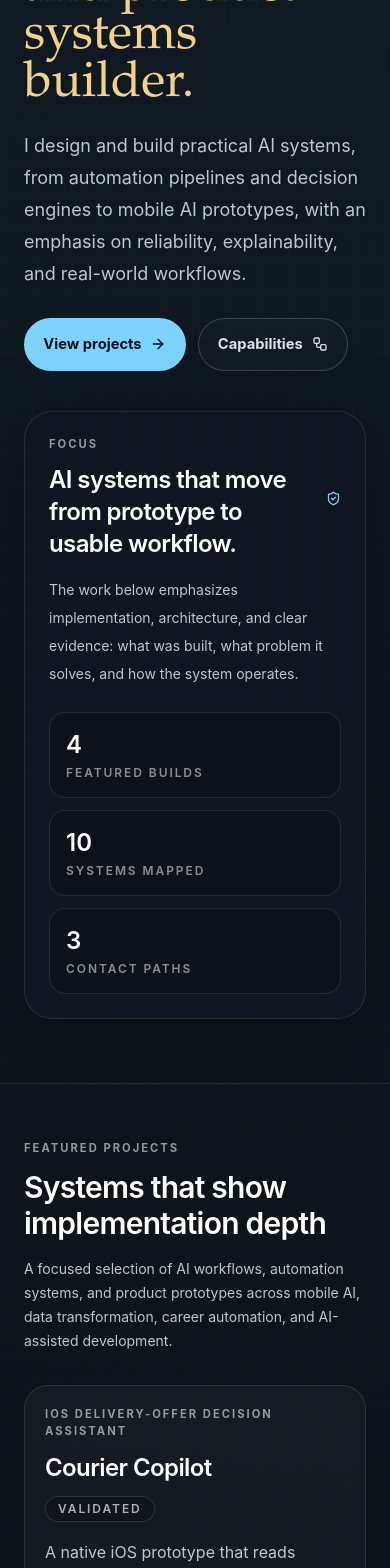
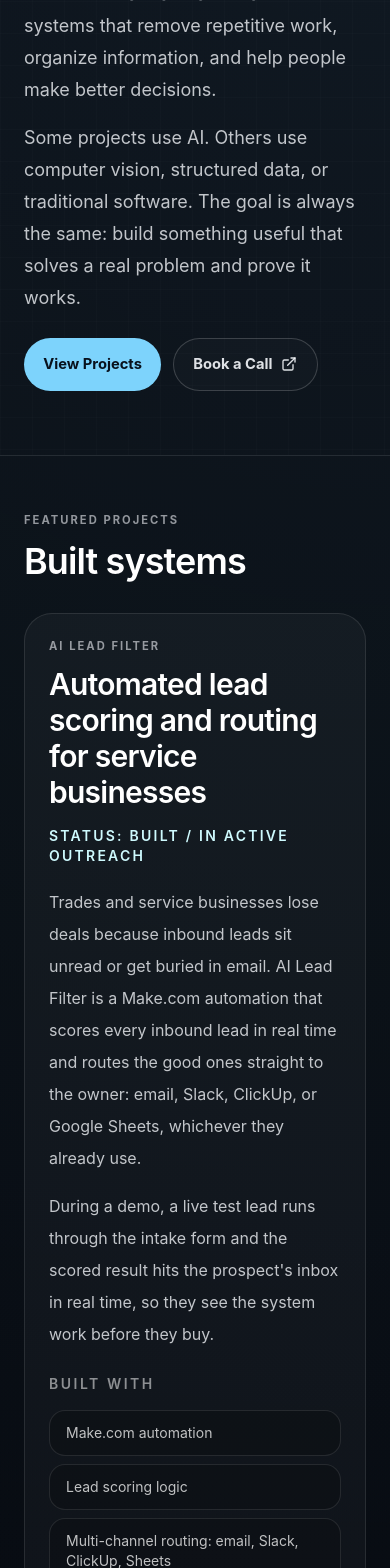
Before and after one commit to Qolqos/kareem-ai-implementation-portfolio, a Next.js app: page /portfolio in a window 390 px wide. Shown: the part 320-1888 px from the top of the page. Built offline with nearby package versions, Linux system fonts and the light colour scheme.

Commit message:
Update portfolio copy and video demos

```diff
--- a/app/portfolio/page.tsx
+++ b/app/portfolio/page.tsx
@@ -1,230 +1,323 @@
 import type { Metadata } from "next";
-import Link from "next/link";
-import { ArrowRight, ExternalLink, ShieldCheck, Workflow } from "lucide-react";
-
-import { MermaidDiagramCard } from "@/components/portfolio/MermaidDiagramCard";
-import { ProjectCard } from "@/components/portfolio/ProjectCard";
-import {
-  featuredPortfolioProjects,
-  portfolioProjects,
-} from "@/lib/data/portfolio-projects";
+import { ExternalLink } from "lucide-react";
 
 export const metadata: Metadata = {
   title: "Kareem Singleton | AI Automation Engineer",
   description:
-    "AI automation portfolio covering mobile AI prototypes, workflow automation, data transformation pipelines, and practical product systems.",
+    "AI Automation Engineer portfolio featuring AI Lead Filter, AI Memory Card, Courier Copilot, and related automation systems.",
 };
 
-const proofStats = [
-  { label: "Featured builds", value: "4" },
-  { label: "Systems mapped", value: "10" },
-  { label: "Contact paths", value: "3" },
+const otherBuilds = [
+  {
+    name: "Spiral One",
+    copy:
+      "a project memory system that captures build lessons and checkpoints so future work does not repeat past mistakes. 31 audits, 25 documented lessons logged internally.",
+  },
+  {
+    name: "ARC System Family",
+    copy:
+      "evidence-based resume and cover letter generation, built to keep career claims defensible rather than just polished.",
+  },
+  {
+    name: "Reseller Item Scanner",
+    copy:
+      "a sourcing workflow that scores resale opportunities using item data, OCR, and market assumptions.",
+  },
+  {
+    name: "AI Concierge Web Assistant",
+    copy: "a site assistant that helps visitors navigate products and get guided answers.",
+  },
+  {
+    name: "Shorts Editor System",
+    copy: "converts editing instructions into structured short-form video production steps.",
+  },
+  {
+    name: "Social Copilot Observer",
+    copy:
+      "an on-device research prototype for capturing structured signal from social content without storing raw video.",
+  },
 ];
 
-const capabilities = [
-  "AI automation systems",
-  "Agent workflows",
-  "AI product prototyping",
-  "Data transformation pipelines",
-  "Mobile AI applications",
-  "Workflow optimization",
-];
+function VideoEmbed({
+  videoId,
+  title,
+  variant,
+  caption,
+}: {
+  videoId: string;
+  title: string;
+  variant: "horizontal" | "vertical";
+  caption?: string;
+}) {
+  return (
+    <figure className="my-6">
+      <div className={`video-embed video-embed--${variant}`}>
+        <iframe
+          src={`https://www.youtube.com/embed/${videoId}`}
+          title={title}
+          frameBorder="0"
+          allow="accelerometer; autoplay; clipboard-write; encrypted-media; gyroscope; picture-in-picture"
+          allowFullScreen
+        />
+      </div>
+      {caption ? (
+        <figcaption className="mt-2 text-center text-xs font-medium uppercase tracking-[0.14em] text-white/48">
+          {caption}
+        </figcaption>
+      ) : null}
+    </figure>
+  );
+}
+
+function BuiltWith({ items }: { items: string[] }) {
+  return (
+    <div className="mt-6">
+      <h4 className="text-sm font-semibold uppercase tracking-[0.18em] text-white/52">Built with</h4>
+      <ul className="mt-4 grid gap-2 sm:grid-cols-2">
+        {items.map((item) => (
+          <li key={item} className="rounded-2xl border border-white/10 bg-black/18 px-4 py-3 text-sm text-white/74">
+            {item}
+          </li>
+        ))}
+      </ul>
+    </div>
+  );
+}
 
 export default function PortfolioPage() {
   return (
     <main className="cf-page-shell">
       <section className="relative overflow-hidden border-b border-white/10">
         <div className="absolute inset-0 cf-proof-grid opacity-25" aria-hidden="true" />
-        <div className="relative mx-auto grid max-w-7xl gap-10 px-6 py-16 lg:grid-cols-[1.05fr_0.95fr] lg:items-end lg:px-8 lg:py-24">
-          <div className="space-y-7">
-            <span className="cf-kicker">Kareem Singleton</span>
-            <div className="max-w-4xl space-y-5">
+        <div className="relative mx-auto max-w-6xl px-6 py-16 lg:px-8 lg:py-24">
+          <div className="max-w-4xl space-y-6">
+            <p className="cf-kicker">Kareem Singleton</p>
+            <div className="space-y-4">
               <h1 className="cf-display text-5xl sm:text-6xl xl:text-7xl">
                 AI Automation Engineer
-                <span className="cf-display-serif block text-[1.04em] text-[var(--cf-cta)]">
-                  and product systems builder.
-                </span>
               </h1>
-              <p className="max-w-2xl text-lg leading-8 text-[var(--cf-text-soft)]">
-                I design and build practical AI systems, from automation pipelines and decision
-                engines to mobile AI prototypes, with an emphasis on reliability, explainability,
-                and real-world workflows.
+              <p className="max-w-3xl text-lg leading-8 text-[var(--cf-text-soft)]">
+                I build software and automation systems that remove repetitive work, organize
+                information, and help people make better decisions.
+              </p>
+              <p className="max-w-3xl text-lg leading-8 text-[var(--cf-text-soft)]">
+                Some projects use AI. Others use computer vision, structured data, or traditional
+                software. The goal is always the same: build something useful that solves a real
+                problem and prove it works.
               </p>
             </div>
             <div className="flex flex-wrap gap-3">
-              <Link href="#featured-work" className="cf-button cf-button-primary">
-                View projects
-                <ArrowRight className="h-4 w-4" />
-              </Link>
-              <Link href="#capabilities" className="cf-button cf-button-secondary">
-                Capabilities
-                <Workflow className="h-4 w-4" />
-              </Link>
+              <a href="#featured-projects" className="cf-button cf-button-primary">
+                View Projects
+              </a>
+              <a href="https://calendly.com/capsulefoundry/ai-automation-discovery-call" className="cf-button cf-button-secondary" target="_blank" rel="noreferrer">
+                Book a Call
+                <ExternalLink className="h-4 w-4" />
+              </a>
             </div>
           </div>
-
-          <aside className="rounded-[28px] border border-white/10 bg-[#101722]/92 p-6 shadow-[0_30px_90px_rgba(0,0,0,0.34)]">
-            <div className="flex items-center justify-between gap-4">
-              <div>
-                <p className="cf-micro-label">Focus</p>
-                <h2 className="mt-3 text-2xl font-semibold tracking-tight text-white">
-                  AI systems that move from prototype to usable workflow.
-                </h2>
-              </div>
-              <ShieldCheck className="h-9 w-9 text-[var(--cf-highlight)]" />
-            </div>
-            <p className="mt-4 text-sm leading-7 text-[var(--cf-text-soft)]">
-              The work below emphasizes implementation, architecture, and clear evidence: what was
-              built, what problem it solves, and how the system operates.
-            </p>
-            <div className="mt-6 grid gap-3 sm:grid-cols-3">
-              {proofStats.map((stat) => (
-                <div key={stat.label} className="rounded-2xl border border-white/10 bg-black/20 p-4">
-                  <p className="text-2xl font-semibold text-white">{stat.value}</p>
-                  <p className="mt-1 text-xs font-semibold uppercase tracking-[0.16em] text-white/52">
-                    {stat.label}
-                  </p>
-                </div>
-              ))}
-            </div>
-          </aside>
         </div>
       </section>
 
-      <section id="featured-work" className="mx-auto max-w-7xl px-6 py-14 lg:px-8">
-        <div className="mb-8 flex flex-wrap items-end justify-between gap-4">
-          <div>
-            <p className="cf-micro-label">Featured projects</p>
-            <h2 className="mt-3 text-3xl font-semibold tracking-tight text-white">
-              Systems that show implementation depth
-            </h2>
+      <section id="featured-projects" className="mx-auto max-w-6xl px-6 py-14 lg:px-8">
+        <div className="mb-8">
+          <p className="cf-micro-label">Featured Projects</p>
+          <h2 className="mt-3 text-4xl font-semibold tracking-tight text-white">Built systems</h2>
         </div>
-          <p className="max-w-xl text-sm leading-6 text-[var(--cf-text-soft)]">
-            A focused selection of AI workflows, automation systems, and product prototypes across
-            mobile AI, data transformation, career automation, and AI-assisted development.
+
+        <div className="grid gap-8">
+          <article className="rounded-[28px] border border-white/10 bg-white/[0.035] p-6 sm:p-8">
+            <p className="cf-micro-label">AI Lead Filter</p>
+            <h3 className="mt-3 text-3xl font-semibold tracking-tight text-white">
+              Automated lead scoring and routing for service businesses
+            </h3>
+            <p className="mt-4 text-sm font-semibold uppercase tracking-[0.16em] text-cyan-100">
+              Status: Built / In Active Outreach
+            </p>
+            <div className="mt-5 space-y-4 text-base leading-8 text-[var(--cf-text-soft)]">
+              <p>
+                Trades and service businesses lose deals because inbound leads sit unread or get
+                buried in email. AI Lead Filter is a Make.com automation that scores every inbound
+                lead in real time and routes the good ones straight to the owner: email, Slack,
+                ClickUp, or Google Sheets, whichever they already use.
+              </p>
+              <p>
+                During a demo, a live test lead runs through the intake form and the scored result
+                hits the prospect&apos;s inbox in real time, so they see the system work before they
+                buy.
               </p>
             </div>
-        <div className="grid gap-5 lg:grid-cols-2">
-          {featuredPortfolioProjects.map((project) => (
-            <ProjectCard key={project.slug} project={project} featured />
+            <BuiltWith
+              items={[
+                "Make.com automation",
+                "Lead scoring logic",
+                "Multi-channel routing: email, Slack, ClickUp, Sheets",
+                "Google Form intake",
+                "Live demo workflow",
+              ]}
+            />
+            <div className="mt-6 rounded-2xl border border-white/10 bg-black/18 p-5">
+              <h4 className="text-sm font-semibold uppercase tracking-[0.18em] text-white/52">
+                Current state
+              </h4>
+              <p className="mt-3 text-base leading-8 text-[var(--cf-text-soft)]">
+                Fully built and demo-ready, with a setup fee plus optional monthly retainer.
+                Currently running outreach to a targeted list of HVAC and trades businesses, built
+                using an automated research workflow that identifies and qualifies prospects before
+                first contact.{" "}
+                <a href="https://aileadfilter.carrd.co" target="_blank" rel="noreferrer" className="font-semibold text-cyan-100 underline decoration-cyan-100/30 underline-offset-4">
+                  See the offer
+                </a>
+              </p>
+              <VideoEmbed
+                videoId="Qx2_7A8TiLE"
+                title="AI Lead Filter demo"
+                variant="horizontal"
+                caption="Demo video — no audio."
+              />
+            </div>
+          </article>
+
+          <article className="rounded-[28px] border border-white/10 bg-white/[0.035] p-6 sm:p-8">
+            <p className="cf-micro-label">AI Memory Card</p>
+            <h3 className="mt-3 text-3xl font-semibold tracking-tight text-white">
+              Turning AI conversations into searchable knowledge
+            </h3>
+            <p className="mt-4 text-sm font-semibold uppercase tracking-[0.16em] text-cyan-100">
+              Status: Shipped / Sold
+            </p>
+            <p className="mt-5 text-base leading-8 text-[var(--cf-text-soft)]">
+              AI conversations often contain useful ideas, research, and decisions, but finding that
+              information later is hard. AI Memory Card is a local tool that converts ChatGPT,
+              Claude, and Gemini exports into searchable spreadsheets and portable text archives.
+            </p>
+            <BuiltWith
+              items={[
+                "Multi-model export parsing",
+                "Spreadsheet generation",
+                "Duplicate detection",
+                "Search and summary views",
+                "Webhook support",
+              ]}
+            />
+            <div className="mt-6 rounded-2xl border border-white/10 bg-black/18 p-5">
+              <h4 className="text-sm font-semibold uppercase tracking-[0.18em] text-white/52">
+                Current state
+              </h4>
+              <p className="mt-3 text-base leading-8 text-[var(--cf-text-soft)]">
+                Validated on more than 27,000 parsed entries.{" "}
+                <a href="https://capsuleforge.gumroad.com/l/ugwqei" target="_blank" rel="noreferrer" className="font-semibold text-cyan-100 underline decoration-cyan-100/30 underline-offset-4">
+                  Available on Gumroad
+                </a>
+                .
+              </p>
+              <VideoEmbed videoId="szTUogYPFFM" title="AI Memory Card demo" variant="vertical" />
+            </div>
+          </article>
+
+          <article className="rounded-[28px] border border-white/10 bg-white/[0.035] p-6 sm:p-8">
+            <p className="cf-micro-label">Courier Copilot</p>
+            <h3 className="mt-3 text-3xl font-semibold tracking-tight text-white">
+              A mobile decision-support app for delivery drivers
+            </h3>
+            <p className="mt-4 text-sm font-semibold uppercase tracking-[0.16em] text-cyan-100">
+              Status: Validated Prototype
+            </p>
+            <div className="mt-5 space-y-4 text-base leading-8 text-[var(--cf-text-soft)]">
+              <p>
+                Delivery drivers often have only a few seconds to decide whether an offer is worth
+                accepting. Courier Copilot is an iOS app that reads delivery offer screens, extracts
+                the details, calculates metrics, and returns a fast GREEN/YELLOW/RED recommendation.
+              </p>
+              <p>
+                The app runs entirely on-device: ReplayKit captures the screen, Vision OCR extracts
+                the data, and a rule-based scoring engine handles the decision — no cloud calls, no
+                latency.
+              </p>
+              <p>
+                The build includes a structured parser, scoring engine, local storage, CSV export,
+                and a test scaffold for validating scoring accuracy against real offer data.
+              </p>
+            </div>
+            <BuiltWith
+              items={[
+                "SwiftUI",
+                "ReplayKit",
+                "Apple Vision OCR",
+                "Rule-based scoring engine",
+                "Local storage + CSV export",
+                "Test scaffold",
+              ]}
+            />
+            <div className="mt-6 rounded-2xl border border-white/10 bg-black/18 p-5">
+              <h4 className="text-sm font-semibold uppercase tracking-[0.18em] text-white/52">
+                Current state
+              </h4>
+              <p className="mt-3 text-base leading-8 text-[var(--cf-text-soft)]">
+                Field-tested as an alpha prototype, with ongoing accuracy and usability
+                improvements.
+              </p>
+            </div>
+          </article>
+        </div>
+      </section>
+
+      <section className="mx-auto max-w-6xl px-6 py-14 lg:px-8">
+        <div className="mb-8">
+          <p className="cf-micro-label">Other Builds</p>
+          <h2 className="mt-3 text-3xl font-semibold tracking-tight text-white">
+            Internal tools, prototypes, and workflow experiments
+          </h2>
+          <p className="mt-4 max-w-3xl text-base leading-7 text-[var(--cf-text-soft)]">
+            A few more systems built along the way.
+          </p>
+        </div>
+        <div className="grid gap-3">
+          {otherBuilds.map((build) => (
+            <p key={build.name} className="rounded-2xl border border-white/10 bg-white/[0.035] p-4 text-sm leading-7 text-white/74">
+              <span className="font-semibold text-white">{build.name}</span> — {build.copy}
+            </p>
           ))}
         </div>
       </section>
 
-      <section id="diagram-system" className="mx-auto max-w-7xl px-6 py-8 lg:px-8">
-        <div className="mb-8 max-w-3xl">
-          <p className="cf-micro-label">Architecture</p>
+      <section id="about" className="mx-auto max-w-6xl px-6 py-14 lg:px-8">
+        <div className="rounded-[28px] border border-white/10 bg-[#101722]/92 p-6 sm:p-8">
+          <p className="cf-micro-label">About Me</p>
           <h2 className="mt-3 text-3xl font-semibold tracking-tight text-white">
-            How the systems work
-          </h2>
-          <p className="mt-4 text-base leading-7 text-[var(--cf-text-soft)]">
-            Each diagram shows the main path from input to processing to output, so the technical
-            shape of the project is easy to understand before reading the deeper case study.
-          </p>
-        </div>
-        <div className="grid gap-6">
-          {featuredPortfolioProjects.map((project) => (
-            <MermaidDiagramCard key={project.slug} diagram={project.primaryDiagram} compact />
-          ))}
-        </div>
-      </section>
-
-      <section id="capabilities" className="mx-auto max-w-7xl px-6 py-14 lg:px-8">
-        <div className="mb-8 max-w-3xl">
-          <p className="cf-micro-label">Capabilities</p>
-          <h2 className="mt-3 text-3xl font-semibold tracking-tight text-white">
-            Practical AI implementation across product and workflow systems
-          </h2>
-          <p className="mt-4 text-base leading-7 text-[var(--cf-text-soft)]">
-            The projects combine AI models, structured data flows, interface design, automation
-            logic, and deployment-aware software engineering.
-          </p>
-        </div>
-        <div className="grid gap-4 md:grid-cols-2 xl:grid-cols-3">
-          {capabilities.map((capability) => (
-            <div key={capability} className="rounded-[22px] border border-white/10 bg-white/[0.035] p-5">
-              <p className="text-lg font-semibold text-white">{capability}</p>
-            </div>
-          ))}
-        </div>
-      </section>
-
-      <section className="mx-auto max-w-7xl px-6 py-14 lg:px-8">
-        <div className="mb-8 flex flex-wrap items-end justify-between gap-4">
-          <div>
-            <p className="cf-micro-label">Additional systems</p>
-            <h2 className="mt-3 text-3xl font-semibold tracking-tight text-white">
-              More workflow and product experiments
-            </h2>
-          </div>
-          <a href="#contact" className="inline-flex items-center gap-2 text-sm font-semibold text-cyan-100">
-            Request walkthrough
-            <ExternalLink className="h-4 w-4" />
-          </a>
-        </div>
-        <div className="grid gap-5 md:grid-cols-2 xl:grid-cols-3">
-          {portfolioProjects
-            .filter((project) => !project.homepagePriority)
-            .map((project) => (
-              <ProjectCard key={project.slug} project={project} />
-            ))}
-        </div>
-      </section>
-
-      <section id="about" className="mx-auto max-w-7xl px-6 pb-14 lg:px-8">
-        <div className="rounded-[28px] border border-white/10 bg-[#101722]/92 p-6 sm:p-8">
-          <p className="cf-micro-label">About</p>
-          <h2 className="mt-3 text-3xl font-semibold tracking-tight text-white">
-            I build AI systems that bridge prototypes and usable products.
+            I build tools at the intersection of automation, software, and AI.
           </h2>
           <p className="mt-4 max-w-4xl text-base leading-8 text-[var(--cf-text-soft)]">
-            My work focuses on practical implementation: combining AI models, automation tooling,
-            software engineering, and structured workflows to create systems people can actually
-            use. The portfolio emphasizes clear problem framing, visible architecture, and evidence
-            of the workflow behind each build.
+            My focus is practical implementation: taking a repetitive process, a messy workflow, or
+            a slow decision, and turning it into a system that actually gets used. I&apos;ve shipped
+            and sold products, built native mobile prototypes, and run live sales demos on my own
+            automation systems — I like the whole path from idea to paying customer, not just the
+            build.
           </p>
         </div>
       </section>
 
-      <section id="contact" className="mx-auto max-w-7xl px-6 pb-16 lg:px-8">
+      <section id="contact" className="mx-auto max-w-6xl px-6 pb-16 lg:px-8">
         <div className="rounded-[28px] border border-cyan-200/20 bg-cyan-200/10 p-6 sm:p-8">
-          <p className="cf-micro-label">Next step</p>
-          <div className="mt-4 grid gap-5 lg:grid-cols-[1fr_auto] lg:items-end">
-            <div>
-              <h2 className="text-3xl font-semibold tracking-tight text-white">
-                Ready for a walkthrough, interview loop, or project review.
+          <p className="cf-micro-label">Let&apos;s Talk</p>
+          <h2 className="mt-3 text-3xl font-semibold tracking-tight text-white">
+            Have a workflow that takes too much time?
           </h2>
-              <p className="mt-3 max-w-2xl text-base leading-7 text-cyan-50/78">
-                Book a discovery call, review the LinkedIn profile, or send a direct note about AI
-                automation, product systems, and implementation work.
+          <p className="mt-4 max-w-3xl text-base leading-8 text-cyan-50/78">
+            A process that needs automating? An idea that needs to become a working system?
           </p>
-            </div>
-            <div className="flex flex-wrap gap-3 lg:justify-end">
-              <a
-                href="https://calendly.com/capsulefoundry/ai-automation-discovery-call"
-                target="_blank"
-                rel="noreferrer"
-                className="cf-button cf-button-primary justify-center"
-              >
+          <div className="mt-6 flex flex-wrap gap-3">
+            <a href="https://calendly.com/capsulefoundry/ai-automation-discovery-call" target="_blank" rel="noreferrer" className="cf-button cf-button-primary justify-center">
               Book a call
               <ExternalLink className="h-4 w-4" />
             </a>
-              <a
-                href="https://www.linkedin.com/in/kareem-singleton-5b795a386/"
-                target="_blank"
-                rel="noreferrer"
-                className="cf-button cf-button-secondary justify-center"
-              >
-                LinkedIn
+            <a href="https://www.linkedin.com/in/kareem-singleton-5b795a386/" target="_blank" rel="noreferrer" className="cf-button cf-button-secondary justify-center">
+              Connect on LinkedIn
               <ExternalLink className="h-4 w-4" />
             </a>
-              <a
-                href="mailto:capsulefoundry@gmail.com"
-                className="cf-button cf-button-secondary justify-center"
-              >
-                Email
+            <a href="mailto:capsulefoundry@gmail.com" className="cf-button cf-button-secondary justify-center">
+              Send an email
             </a>
-            </div>
           </div>
         </div>
       </section>
```
Also changed, not shown: app/globals.css (+33 -0 lines). Lines whose indentation alone changed are shown as unchanged.
